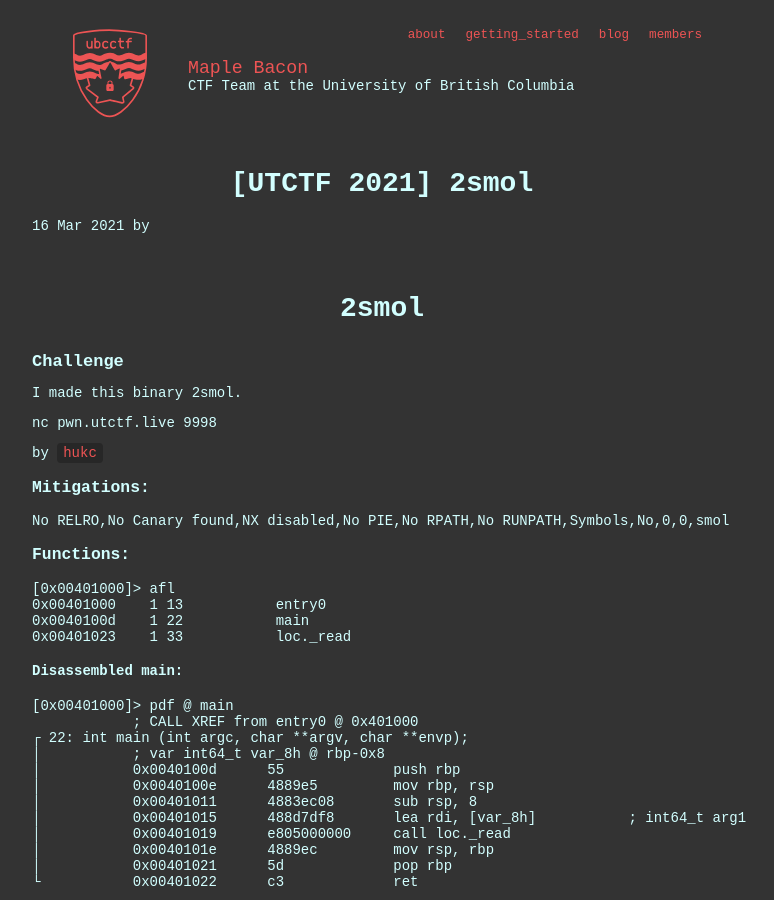
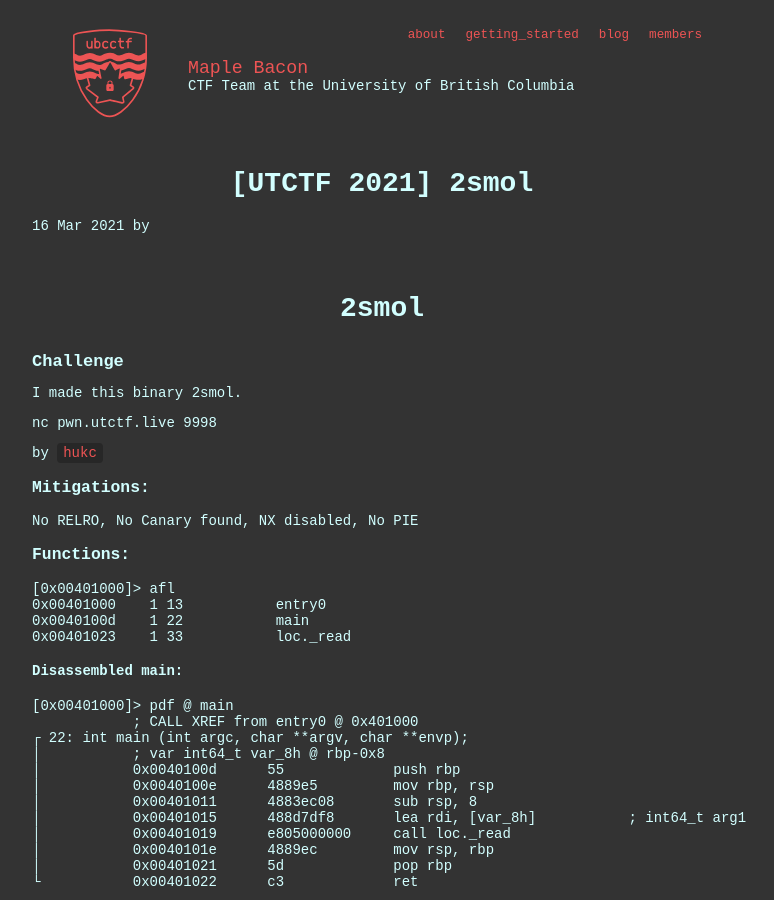
Before and after one commit to ubcctf/ubcctf.github.io, a Jekyll site: the page built from _posts/2021-3-16-UTctf-2020-2smol.md, in a window 1280 px wide and 900 px high. Shown: the whole window, without its empty margins (258-1032 px from the left). Built offline with Jekyll 4.4.1, drawn with Linux system fonts in a browser that asks for light colours; some web fonts are replaced.

Commit message:
cleaned up mitigations

```diff
--- a/_posts/2021-3-16-UTctf-2020-2smol.md
+++ b/_posts/2021-3-16-UTctf-2020-2smol.md
@@ -16,7 +16,7 @@
 
 ### Mitigations:
 
-No RELRO,No Canary found,NX disabled,No PIE,No RPATH,No RUNPATH,Symbols,No,0,0,smol
+No RELRO, No Canary found, NX disabled, No PIE
 
 ### Functions:
 
```
